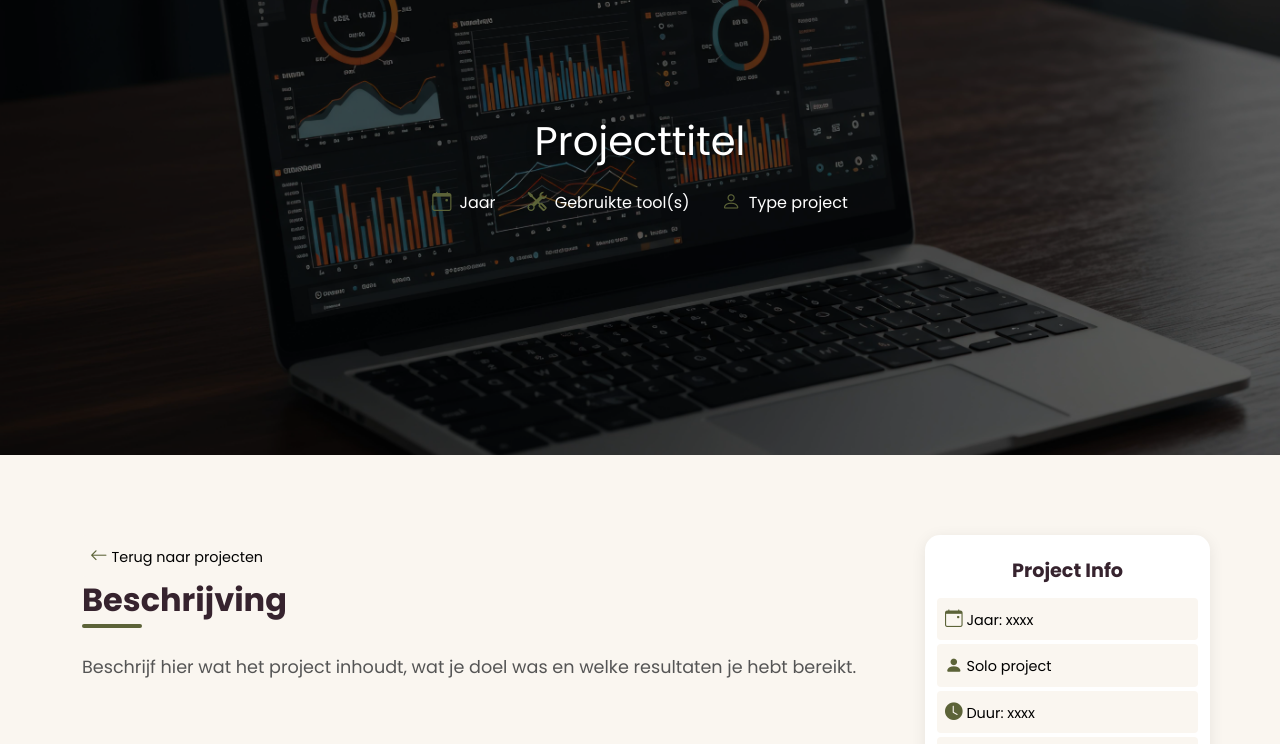
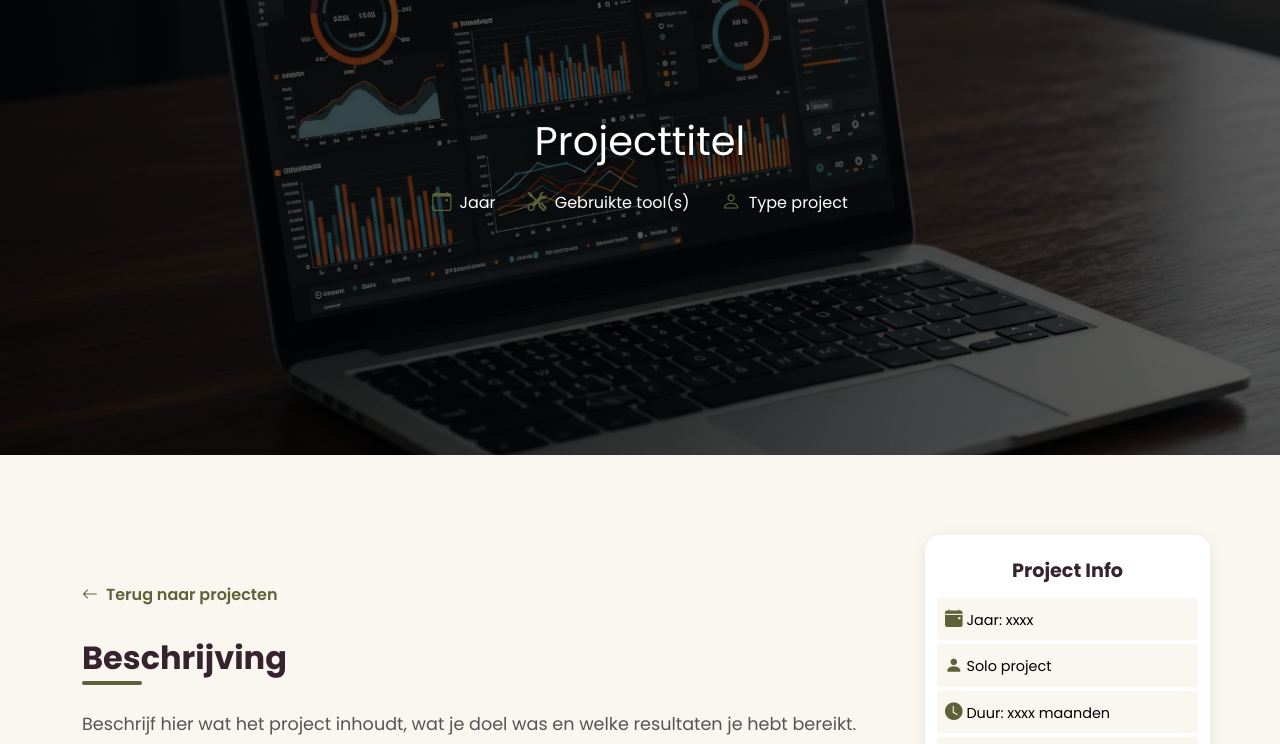
Before and after one commit to SamiraVandormael/portfolio, a plain HTML site: page project3.html in a window 1280 px wide. Shown: the part 105-849 px from the top of the page. Drawn offline with nearby package versions, Linux system fonts and the light colour scheme.

Commit message:
vanalles

```diff
--- a/project3.html
+++ b/project3.html
@@ -55,13 +55,16 @@
     </ul>
   </header>
 </section>
+
   <!-- PROJECT INHOUD -->
 <section class="project-content">
   <div class="container">
     <div class="row">
       <!-- MAIN CONTENT -->
       <div class="col-lg-9">
-        <a href="projecten.html" class="info-item"><i class="bi bi-arrow-left"></i> Terug naar projecten</a>
+        <div class="text-start mt-5">
+          <a href="projecten.html" class="back-link"><i class="bi bi-arrow-left"></i> Terug naar projecten</a>
+        </div>
 
         <!-- BESCHRIJVING -->
         <article class="project-section">
@@ -128,7 +131,7 @@
         <h3>Project Info</h3>
 
         <div class="info-item">
-            <i class="bi bi-calendar-event"></i>
+          <i class="bi bi-calendar-event-fill"></i>
           <span>Jaar: xxxx</span>
         </div>
 
@@ -139,7 +142,7 @@
 
         <div class="info-item">
           <i class="bi bi-clock-fill"></i>
-            <span>Duur: xxxx</span>
+          <span>Duur: xxxx maanden</span>
         </div>
 
         <div class="info-item">
```
Also changed, not shown: project1.html (+9 -5 lines), project2.html (+6 -3 lines), project4.html (+5 -2 lines), project5.html (+6 -2 lines), project6.html (+5 -2 lines). Lines whose indentation alone changed are shown as unchanged.
